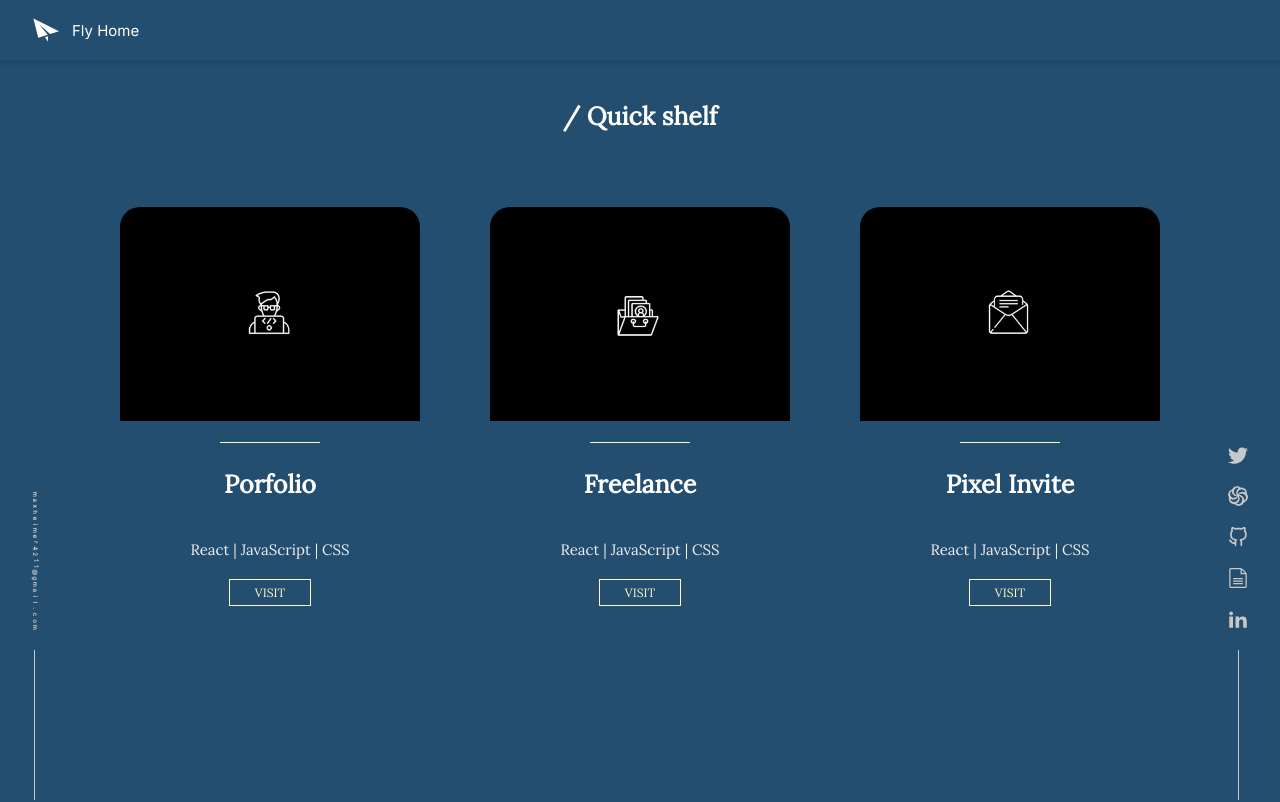
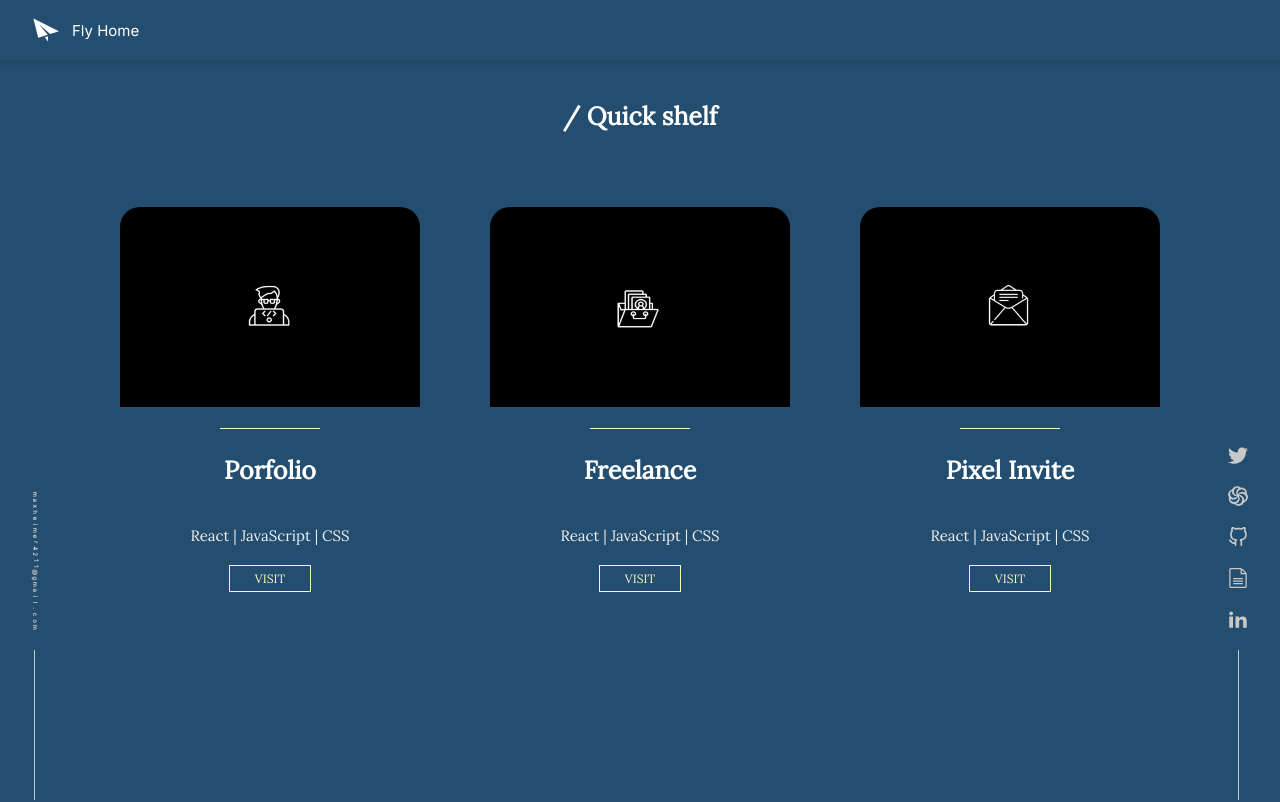
Before and after one commit to atrain42/react-portfolio, a React (Create React App) app: page /shelf in a window 1280 px wide. Shown: the top 802 px of the page. Built offline with nearby package versions, Linux system fonts and the light colour scheme.

Commit message:
removed height: auto

```diff
--- a/src/layout/Shelf/Project.css
+++ b/src/layout/Shelf/Project.css
@@ -15,7 +15,7 @@
   width: 300px;
   border-top-left-radius: 20px;
   border-top-right-radius: 20px;
-  height: auto;
+  height: 200px;
 }
 
 .shelf-linebreak {
```
